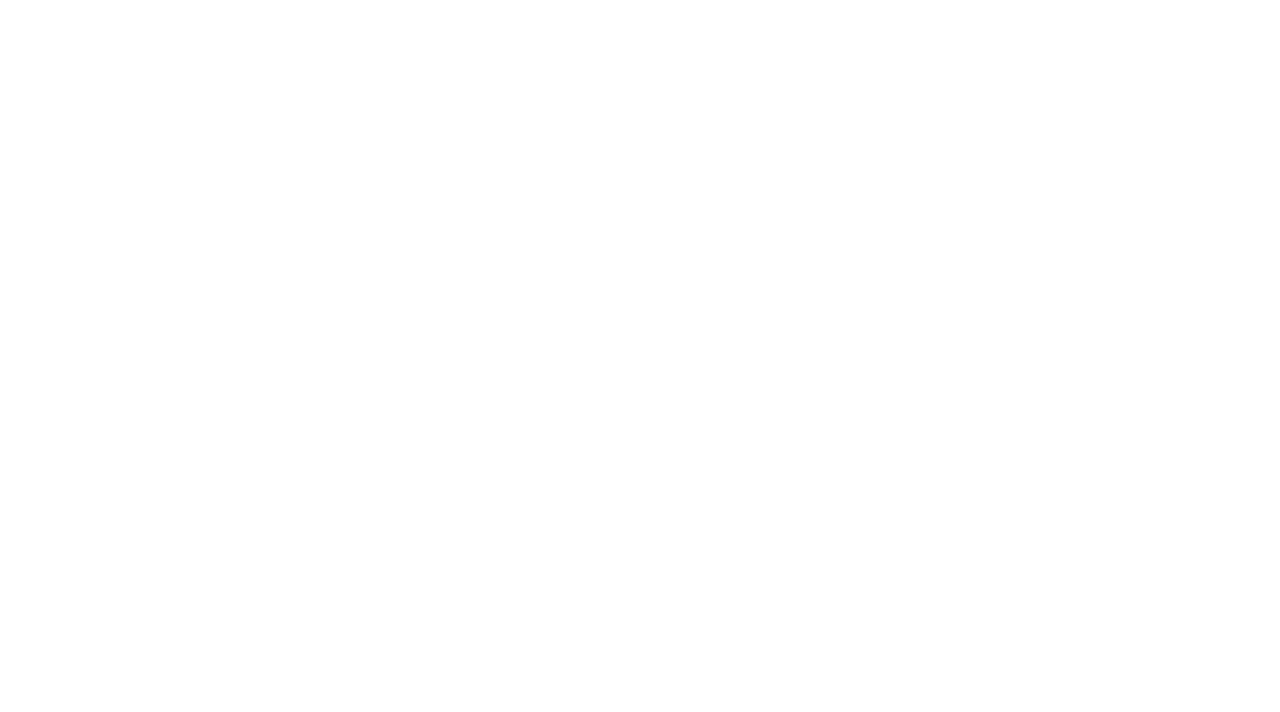
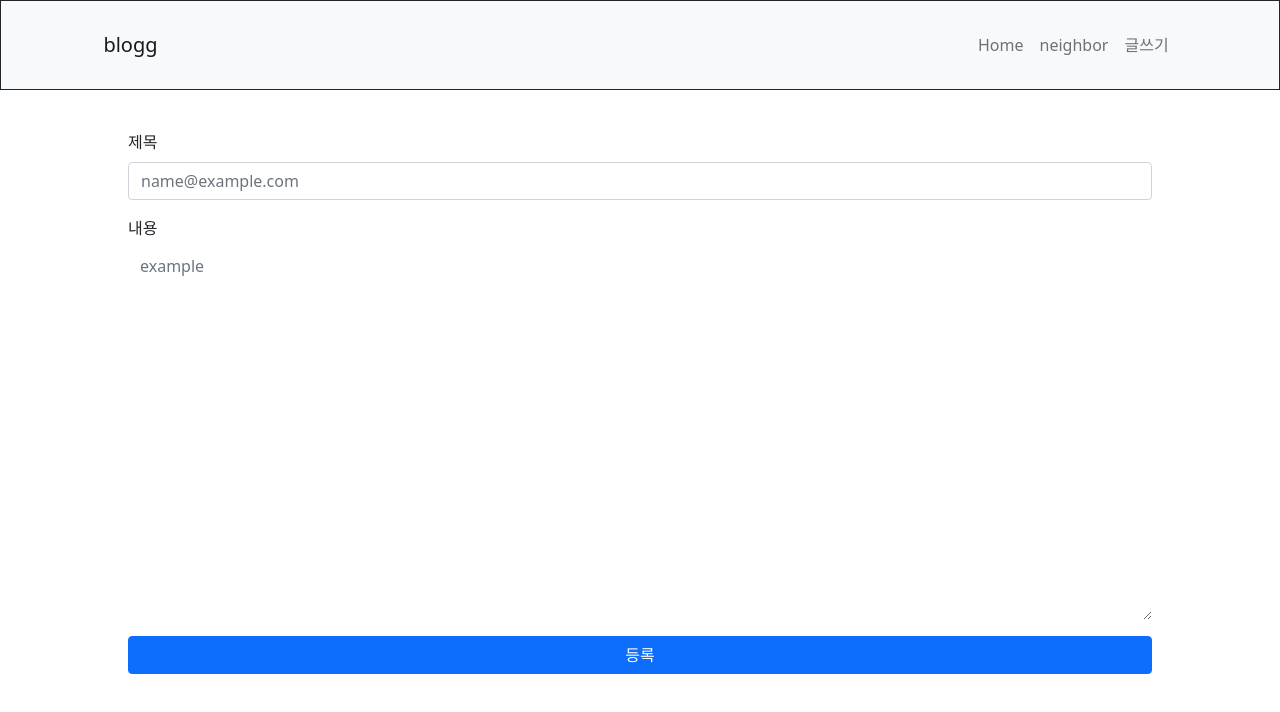
Before and after one commit to Doyeon04/front-blog, a React (Create React App) app: page /writeContent in a window 1280 px wide. Before the commit this address had no page. Shown: the top 712 px of the page. Built offline with nearby package versions, Linux system fonts and the light colour scheme.

Commit message:
글쓰기 페이지 제작

```diff
--- a/package.json
+++ b/package.json
@@ -10,6 +10,7 @@
     "react": "^17.0.2",
     "react-bootstrap": "^2.1.1",
     "react-dom": "^17.0.2",
+    "react-router-dom": "^6.2.1",
     "react-scripts": "^5.0.0",
     "web-vitals": "^2.1.0"
   },
--- a/src/App.js
+++ b/src/App.js
@@ -1,12 +1,14 @@
 import "./App.css";
 import { BrowserRouter, Router, Routes, Route } from "react-router-dom";
 import Home from "./routes/Home";
-
+import NewContent from "./component/newContent/NewContent";
+import Header from "./component/header/Header.js";
 function App() {
   return (
     <BrowserRouter>
       <Routes>
         <Route path="/" element={<Home />}></Route>
+        <Route path="/writeContent" element={<NewContent />}></Route>
       </Routes>
     </BrowserRouter>
   );
--- a/src/component/header/Header.js
+++ b/src/component/header/Header.js
@@ -25,7 +25,7 @@ const Header = (props) => {
         <Nav className="me-auto">
           <Nav.Link href="#home">Home</Nav.Link>
           <Nav.Link href="#features">neighbor</Nav.Link>
-          <Nav.Link href="#write">글쓰기</Nav.Link>
+          <Nav.Link href={`/writeContent`}>글쓰기</Nav.Link>
         </Nav>
       </div>
     </Navbar>
--- /dev/null
+++ b/src/component/newContent/NewContent.js
@@ -0,0 +1,35 @@
+import React from "react";
+import styles from "./NewContent.module.css";
+import Button from "react-bootstrap/Button";
+import Form from "react-bootstrap/Form";
+import Header from "../header/Header";
+const NewContent = (props) => {
+  return (
+    <div className={styles.container}>
+      <Header />
+      <Form className={styles.Form}>
+        <Form.Group className="mb-3" controlId="exampleForm.ControlInput1">
+          <Form.Label>제목</Form.Label>
+          <Form.Control type="text" placeholder="name@example.com" />
+        </Form.Group>
+        <Form.Group className="mb-3" controlId="exampleForm.ControlTextarea1">
+          <Form.Label>내용</Form.Label>
+          <Form.Control
+            className="form-control"
+            as="textarea"
+            placeholder="example"
+            rows={15}
+            style={{
+              outLine: "none",
+              color: "red",
+              border: "0",
+            }}
+          />
+        </Form.Group>
+      </Form>
+      <Button>등록</Button>
+    </div>
+  );
+};
+
+export default NewContent;
--- /dev/null
+++ b/src/component/newContent/NewContent.module.css
@@ -0,0 +1,18 @@
+.container {
+  display: flex;
+  padding-top: 130px;
+  justify-content: center;
+  align-items: center;
+  flex-direction: column;
+}
+.Form {
+  width: 80%;
+}
+.form-control {
+  outline: none !important;
+  color: red;
+  border: 0;
+}
+Button {
+  width: 80%;
+}
```
Also changed, not shown: 2 other files (tests, documents, lock files or other folders).
